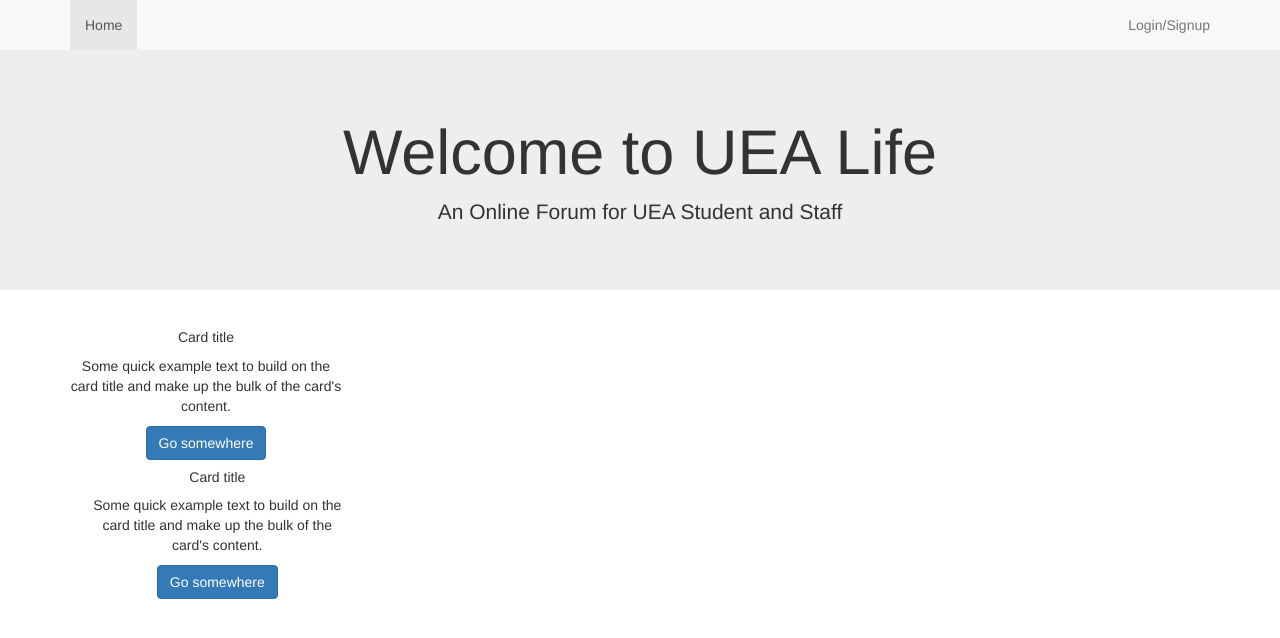
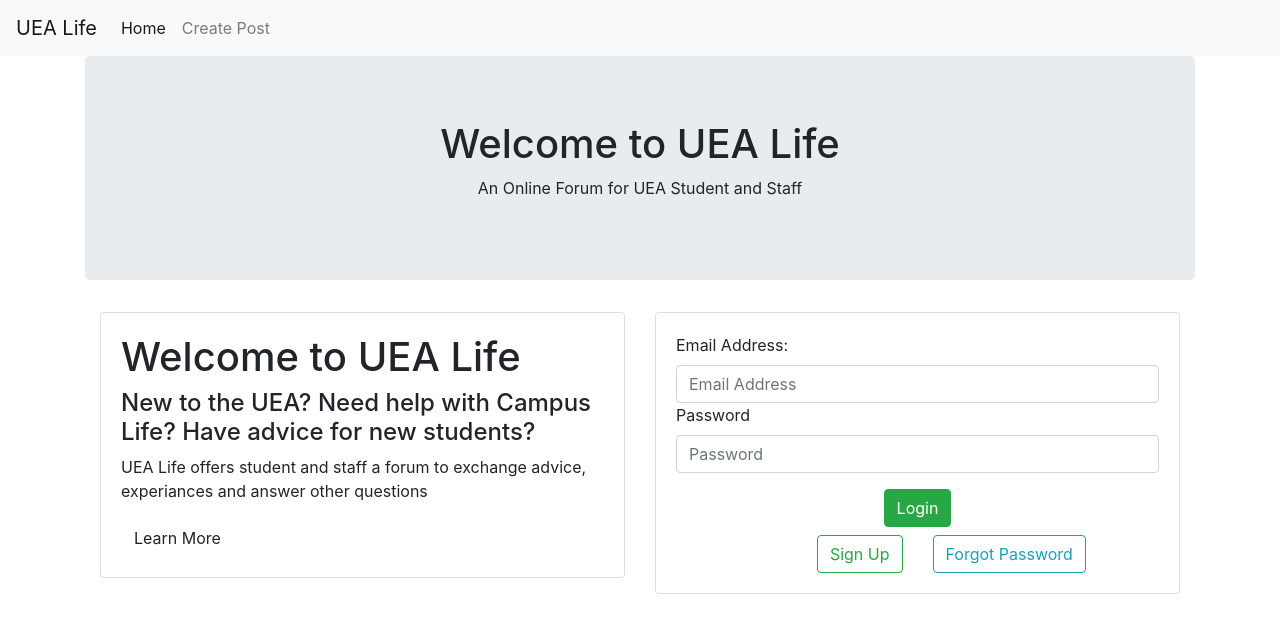
Before and after one commit to sebpapararo/UEA-Life, a Flask app: page / in a window 1280 px wide. Shown: the top 638 px of the page. Run offline with Flask 2, Linux system fonts and the light colour scheme; some libraries are stand-ins or nearby versions.

Commit message:
Mostly UI and Page Changes
Removed flask-bootstrap and using regular Bootstrap, getting pages looking ok with focusing on inputs.

```diff
--- a/app.py
+++ b/app.py
@@ -1,26 +1,29 @@
 from flask import *
-from flask_bootstrap import Bootstrap
 import functions
 import sqlite3
 import urllib
 
-
 # Configuration Statements
 app = Flask(__name__, template_folder="templates")
-Bootstrap(app)
 DATABASE = 'database.db'
 sslContext = ('server.crt', 'server.key')
-
 
 # Routes
 @app.route('/', methods=['GET'])
 def index():
     return render_template('/index.html', title="UEA Life | Home")
 
-
-@app.route('/login')
+@app.route('/login', methods=['GET'])
 def login():
     return render_template('/login.html', title="UEA Life | Login")
+
+@app.route('/dashboard', methods=['GET'])
+def dashboard():
+    return render_template('/dashboard.html', title="UEA Life | Dashboard")
+
+@app.route('/createPost', methods=['GET', 'POST'])
+def createPost():
+    return render_template('/newPost.html', title="UEA Life | Create Post")
 
 
 # Function that verifies a captcha attempt by asking google whether they have verified that attempt
--- a/templates/base.html
+++ b/templates/base.html
@@ -1,20 +1,39 @@
 <!-- base.html -->
 <!-- BASE REFERS TO CONSTANT FACTORS THROUGHOUT THE WEBSITE -->
-{% extends "bootstrap/base.html" %}
+<!DOCTYPE html>
+<html lang="en">
+<head>
+    <meta charset="UTF-8">
+    <link rel="stylesheet" href="https://stackpath.bootstrapcdn.com/bootstrap/4.4.1/css/bootstrap.min.css" integrity="sha384-Vkoo8x4CGsO3+Hhxv8T/Q5PaXtkKtu6ug5TOeNV6gBiFeWPGFN9MuhOf23Q9Ifjh" crossorigin="anonymous">
+</head>
+<body>
 
 {% block navbar %}
-  <div class="navbar-default">
-<!-- ... -->
-    <div class="container">
-      <ul class="nav navbar-nav">
-        <li {% if active_page == "index" %} class="active" {% endif %}><a href="/">Home</a></li>
-      </ul>
-      <ul class="nav navbar-nav navbar-right">
-        <li {% if active_page == "login" %} class="active" {% endif %}><a href="/login">Login/Signup</a></li>
+  <nav class="navbar navbar-expand-lg navbar-light bg-light">
+    <a class="navbar-brand" href="/">UEA Life</a>
+    <button class="navbar-toggler" type="button" data-toggle="collapse" data-target="#navbarNav" aria-controls="navbarNav" aria-expanded="false" aria-label="Toggle navigation">
+      <span class="navbar-toggler-icon"></span>
+    </button>
+    <div class="collapse navbar-collapse" id="navbarNav">
+      <ul class="navbar-nav">
+        <li class="nav-item active">
+          <a class="nav-link" href="/dashboard">Home</a>
+        </li>
+        <li class="nav-item">
+          <a class="nav-link" href="/createPost">Create Post</a>
+        </li>
       </ul>
     </div>
-  </div>
+  </nav>
+
 {% endblock %}
+<div class="container">
+  {% block content %}
+  {% endblock %}
+</div>
 
-{% block content %}
-{% endblock %}
+<script src="https://code.jquery.com/jquery-3.4.1.slim.min.js" integrity="sha384-J6qa4849blE2+poT4WnyKhv5vZF5SrPo0iEjwBvKU7imGFAV0wwj1yYfoRSJoZ+n" crossorigin="anonymous"></script>
+<script src="https://cdn.jsdelivr.net/npm/popper.js@1.16.0/dist/umd/popper.min.js" integrity="sha384-Q6E9RHvbIyZFJoft+2mJbHaEWldlvI9IOYy5n3zV9zzTtmI3UksdQRVvoxMfooAo" crossorigin="anonymous"></script>
+<script src="https://stackpath.bootstrapcdn.com/bootstrap/4.4.1/js/bootstrap.min.js" integrity="sha384-wfSDF2E50Y2D1uUdj0O3uMBJnjuUD4Ih7YwaYd1iqfktj0Uod8GCExl3Og8ifwB6" crossorigin="anonymous"></script>
+</body>
+</html>
--- a/templates/index.html
+++ b/templates/index.html
@@ -10,29 +10,42 @@
   <p>An Online Forum for UEA Student and Staff</p>
 </div>
 
-{#<div class="container">#}
-{#    <h1>Landing Page</h1>#}
-{#    <p>Sign up to UEA Life today!</p>#}
-{#</div>#}
-
-<div class="container text-center">
+<div class="container">
   <div class="row">
-    <div class="col-lg-6">
-      <div class="card" style="width: 49%;">
-          <div class="card-body ">
-            <h5 class="card-title">Card title</h5>
-            <p class="card-text">Some quick example text to build on the card title and make up the bulk of the card's content.</p>
-            <a href="#" class="btn btn-primary">Go somewhere</a>
-          </div>
+    <div class="col-6">
+      <div class="card">
+        <div class="card-body">
+          <h1>Welcome to UEA Life</h1>
+          <h4>New to the UEA? Need help with Campus Life? Have advice for new students?</h4>
+          <p>UEA Life offers student and staff a forum to exchange advice, experiances and answer other questions</p>
+          <a href="#" class="btn">Learn More</a>
         </div>
+      </div>
     </div>
-    </div>
-    <div class="col-lg-6">
-      <div class="card" style="width: 49%;">
-          <div class="card-body ">
-            <h5 class="card-title">Card title</h5>
-            <p class="card-text">Some quick example text to build on the card title and make up the bulk of the card's content.</p>
-            <a href="#" class="btn btn-primary">Go somewhere</a>
+    <div class="col-6">
+        <div class="card">
+          <div class=card-body>
+            <form action="" method="post" role="login-form">
+              <div class="form-group">
+                <label for="email"> Email Address: </label>
+                <input type="text" class="form-control" id="email" name="email" placeholder="Email Address"/>
+                <label for="password"> Password </label>
+                <input type="password" class="form-control" id="password" name="password" placeholder="Password">
+              </div>
+              <div>
+                <div class="row justify-content-center">
+                  <button type="submit" class="btn btn-success">Login</button>
+                </div>
+                  <div class="row pt-2 justify-content-center">
+                    <div class="col-sm-6">
+                      <button type="submit" class="btn btn-outline-success float-right">Sign Up</button>
+                    </div>
+                    <div class="col-sm-6">
+                      <button type="submit" class="btn btn-outline-info float-left">Forgot Password</button>
+                    </div>
+                  </div>
+              </div>
+            </form>
           </div>
         </div>
     </div>
```
Also changed, not shown: templates/dashboard.html (+47 -9 lines), templates/newPost.html (+33 -9 lines).
